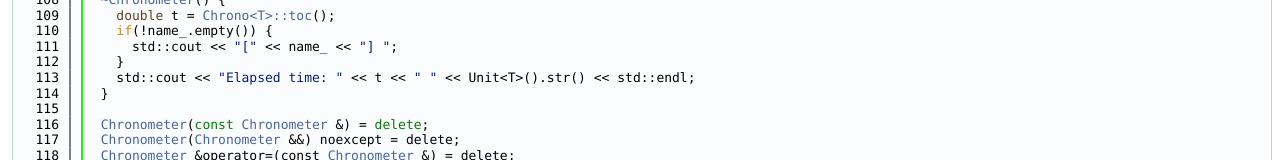
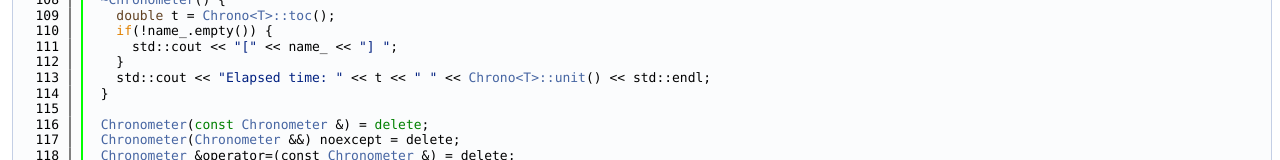
Before and after one commit to raultapia/rush, a plain HTML site: page chrono_8hpp_source.html in a window 1280 px wide. Shown: the part 1355-1515 px from the top of the page. Drawn offline with nearby package versions, Linux system fonts and the light colour scheme; some packages are replaced by stand-ins of ours.

Commit message:
deploy: f9767c3f2057db2bb081bc97817d0be74c72c698

```diff
--- a/chrono_8hpp_source.html
+++ b/chrono_8hpp_source.html
@@ -175,7 +175,7 @@ $(function() { codefold.init(0); });
 <div class="line"><a id="l00110" name="l00110"></a><span class="lineno">  110</span>    <span class="keywordflow">if</span>(!name_.empty()) {</div>
 <div class="line"><a id="l00111" name="l00111"></a><span class="lineno">  111</span>      std::cout &lt;&lt; <span class="stringliteral">&quot;[&quot;</span> &lt;&lt; name_ &lt;&lt; <span class="stringliteral">&quot;] &quot;</span>;</div>
 <div class="line"><a id="l00112" name="l00112"></a><span class="lineno">  112</span>    }</div>
-<div class="line"><a id="l00113" name="l00113"></a><span class="lineno">  113</span>    std::cout &lt;&lt; <span class="stringliteral">&quot;Elapsed time: &quot;</span> &lt;&lt; t &lt;&lt; <span class="stringliteral">&quot; &quot;</span> &lt;&lt; Unit&lt;T&gt;().str() &lt;&lt; std::endl;</div>
+<div class="line"><a id="l00113" name="l00113"></a><span class="lineno">  113</span>    std::cout &lt;&lt; <span class="stringliteral">&quot;Elapsed time: &quot;</span> &lt;&lt; t &lt;&lt; <span class="stringliteral">&quot; &quot;</span> &lt;&lt; <a class="code hl_function" href="classrush_1_1chrono_1_1Chrono.html#a2f48c03859cdc5bda2cf8f789522dbf6">Chrono&lt;T&gt;::unit</a>() &lt;&lt; std::endl;</div>
 <div class="line"><a id="l00114" name="l00114"></a><span class="lineno">  114</span>  }</div>
 <div class="line"><a id="l00115" name="l00115"></a><span class="lineno">  115</span> </div>
 <div class="line"><a id="l00116" name="l00116"></a><span class="lineno">  116</span>  <a class="code hl_function" href="classrush_1_1chrono_1_1Chronometer.html#a1b3eeb225c662a649bb30a5f017f6203">Chronometer</a>(<span class="keyword">const</span> <a class="code hl_function" href="classrush_1_1chrono_1_1Chronometer.html#a1b3eeb225c662a649bb30a5f017f6203">Chronometer</a> &amp;) = <span class="keyword">delete</span>;</div>
```
